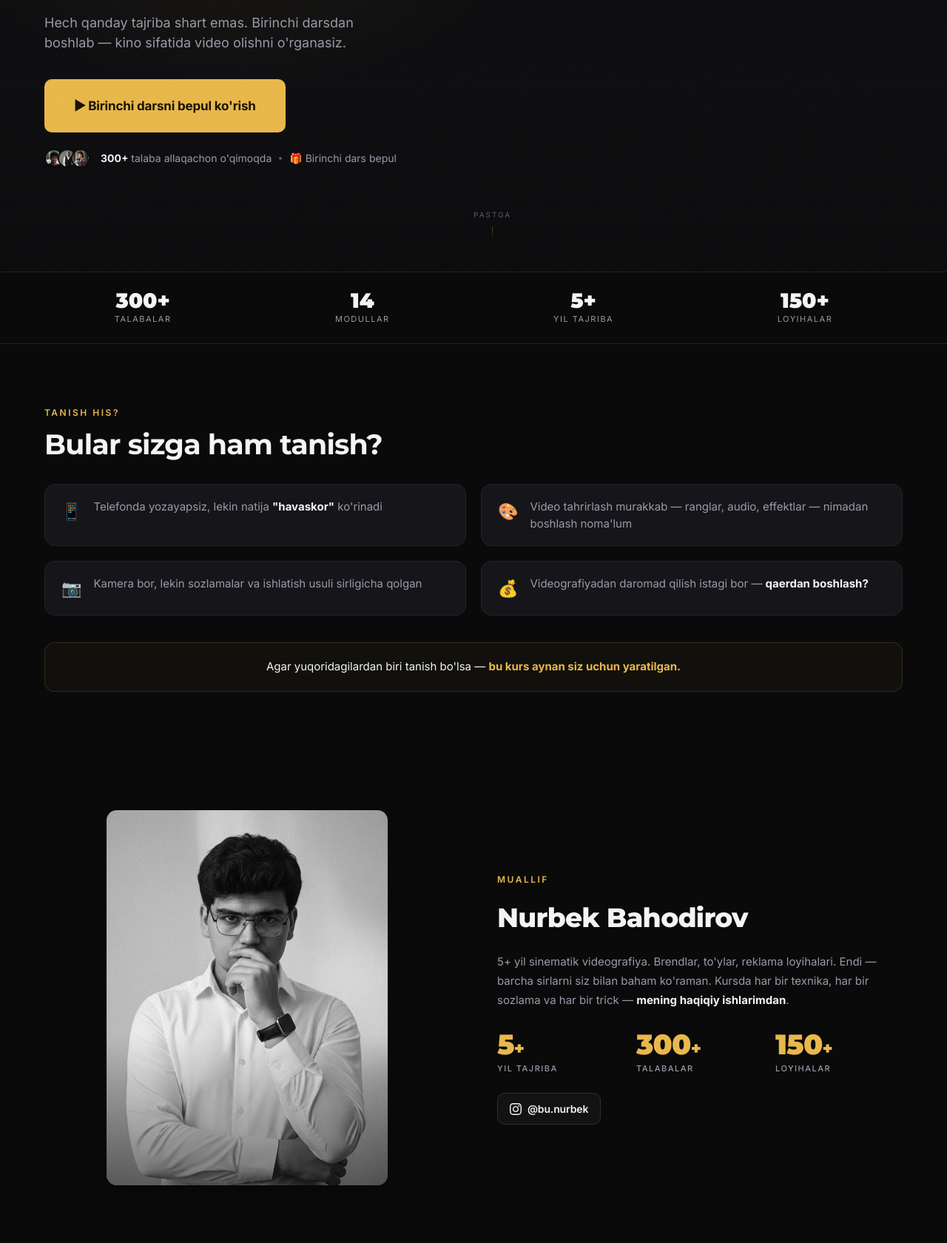
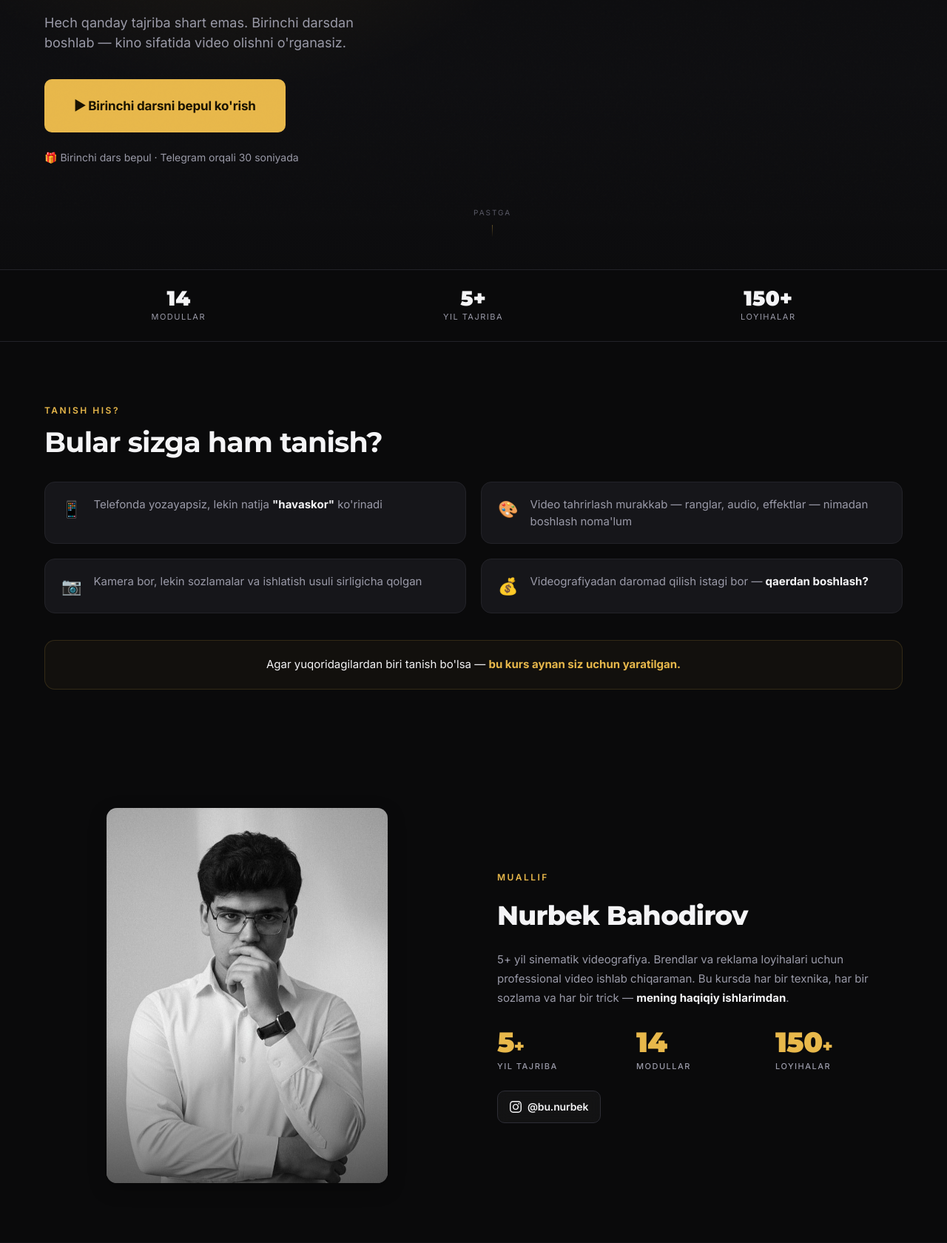
Before and after one commit to bunurbek/platform, a Django app: page / in a window 1280 px wide. Shown: the part 497-2177 px from the top of the page at 74% size. Run offline with Django 5.2, Linux system fonts and the light colour scheme; data that the repository does not hold is empty.

Commit message:
landing: drop 300+ students + wedding mentions, fake video counts
Removed from landing:
- '300+ talaba' trust line in hero (along with avatar stack)
- '300+ Talabalar' card in the trust strip
- '300+ Talabalar' stat in instructor section
- 'to'ylar' (weddings) from instructor bio

Replaced student count with '14 Modullar' in instructor stats, kept
Loyihalar and Yil tajriba.

New Module.display_lesson_count property:
- If any lessons uploaded → shows real count
- If empty (no videos yet) → shows deterministic 10-15 based on module pk
- Same number every refresh (no flicker), changes to real count once
  videos are uploaded for that module
- Used on /kurs/ module cards + landing curriculum
- Admin /dashboard/content/ still shows real count (so Nurbek sees true 0)

Cooldown remains 24h between modules — confirmed in is_accessible(),
applies to both free and enrolled users.

Co-Authored-By: Claude Opus 4.7 <noreply@anthropic.com>

```diff
--- a/templates/courses/course_home.html
+++ b/templates/courses/course_home.html
@@ -77,7 +77,7 @@
             <div class="module-card__num">MODUL {{ mod.order|stringformat:"02d" }}{% if m.is_accessible and not m.is_complete and m.percent > 0 %} · {{ m.percent }}%{% endif %}</div>
             <div class="module-card__title">{{ mod.title }}</div>
             <div class="module-card__meta">
-              <span>{{ m.total }} video</span>
+              <span>{{ mod.display_lesson_count }} video</span>
               {% if m.lock_reason == 'cooldown' and m.cooldown_seconds %}
                 <span>·</span>
                 <span data-cooldown-mini="{{ m.cooldown_seconds }}" class="cooldown-mini-text">
--- a/templates/landing/index.html
+++ b/templates/landing/index.html
@@ -33,14 +33,7 @@
     </div>
 
     <div class="hero__trust">
-      <span class="hero__avatars">
-        <img src="{% static 'images/kamron-photo.png' %}" alt="" loading="lazy">
-        <img src="{% static 'images/durdona-photo.jpg' %}" alt="" loading="lazy">
-        <img src="{% static 'images/ismigul-photo.jpg' %}" alt="" loading="lazy">
-      </span>
-      <span><strong style="color:var(--text)">300+</strong> talaba allaqachon o'qimoqda</span>
-      <span class="hero__trust-dot"></span>
-      <span>🎁 Birinchi dars bepul</span>
+      <span>🎁 Birinchi dars bepul · Telegram orqali 30 soniyada</span>
     </div>
 
   </div>
@@ -55,10 +48,6 @@
 <section class="trust-strip">
   <div class="container">
     <div class="trust-strip__inner">
-      <div class="trust-item">
-        <span class="trust-item__num"><span data-count="300" data-suffix="+">0</span></span>
-        <span class="trust-item__label">Talabalar</span>
-      </div>
       <div class="trust-item">
         <span class="trust-item__num"><span data-count="14">0</span></span>
         <span class="trust-item__label">Modullar</span>
@@ -117,8 +106,8 @@
         <p class="section__tag">Muallif</p>
         <h2 class="instructor__name">Nurbek Bahodirov</h2>
         <p class="instructor__bio">
-          5+ yil sinematik videografiya. Brendlar, to'ylar, reklama loyihalari. Endi — barcha sirlarni siz bilan baham ko'raman.
-          Kursda har bir texnika, har bir sozlama va har bir trick — <strong style="color:var(--text)">mening haqiqiy ishlarimdan</strong>.
+          5+ yil sinematik videografiya. Brendlar va reklama loyihalari uchun professional video ishlab chiqaraman.
+          Bu kursda har bir texnika, har bir sozlama va har bir trick — <strong style="color:var(--text)">mening haqiqiy ishlarimdan</strong>.
         </p>
         <div class="instructor__stats">
           <div class="stat-card">
@@ -126,8 +115,8 @@
             <span class="stat-card__label">Yil tajriba</span>
           </div>
           <div class="stat-card">
-            <span class="stat-card__num">300<span style="font-size:0.6em">+</span></span>
-            <span class="stat-card__label">Talabalar</span>
+            <span class="stat-card__num">14</span>
+            <span class="stat-card__label">Modullar</span>
           </div>
           <div class="stat-card">
             <span class="stat-card__num">150<span style="font-size:0.6em">+</span></span>
@@ -195,11 +184,9 @@
             {% if m.is_free %}<span style="display:inline-block;background:rgba(46,204,113,0.15);color:#2ECC71;border:1px solid rgba(46,204,113,0.3);padding:2px 8px;border-radius:100px;font-size:10px;font-weight:700;text-transform:uppercase;letter-spacing:1px;margin-left:6px;vertical-align:middle">🎁 Bepul</span>{% endif %}
           </h3>
           <p>{{ m.description }}</p>
-          {% if m.lesson_count %}
           <p style="font-size:12px;color:var(--text-dim);margin-top:6px;display:flex;align-items:center;gap:6px">
-            <span>🎬 {{ m.lesson_count }} video</span>
+            <span>🎬 {{ m.display_lesson_count }} video</span>
           </p>
-          {% endif %}
         </div>
       </div>
       {% endfor %}
```
Also changed, not shown: apps/courses/models.py (+11 -0 lines).
